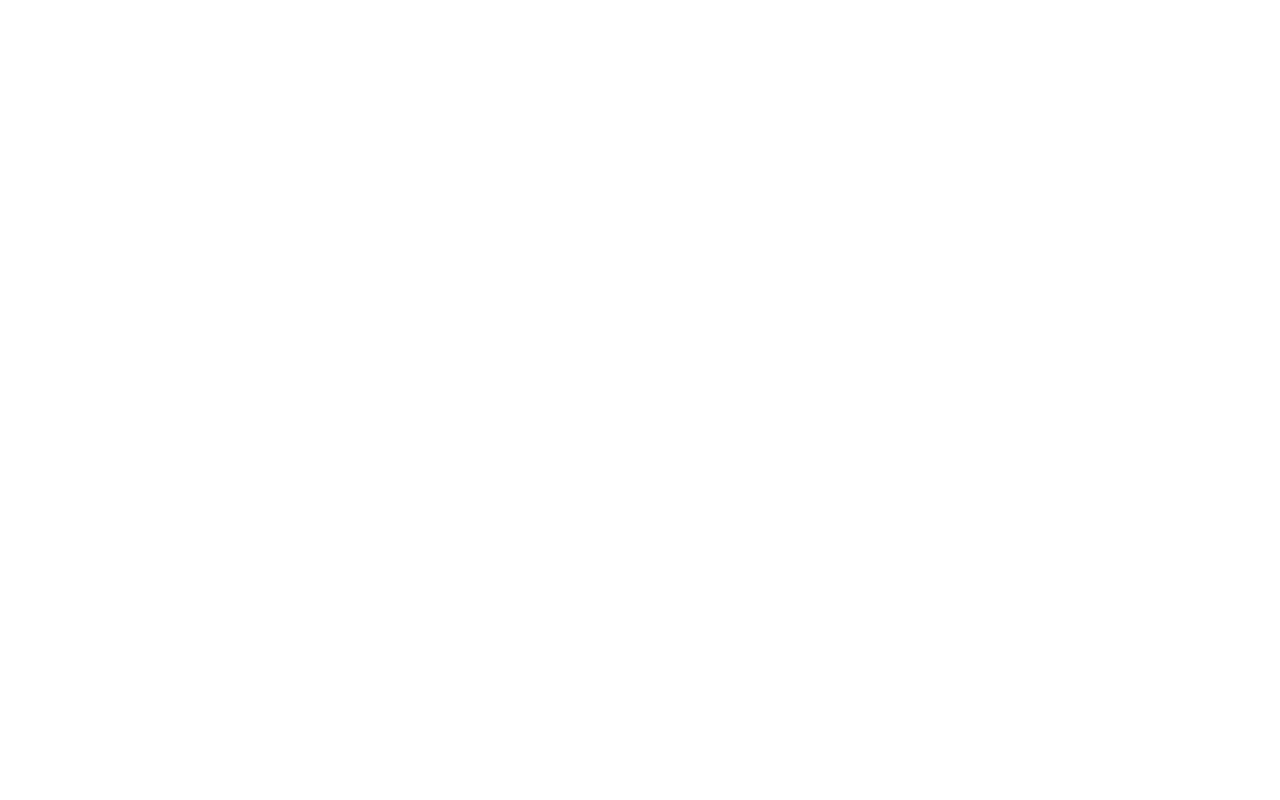
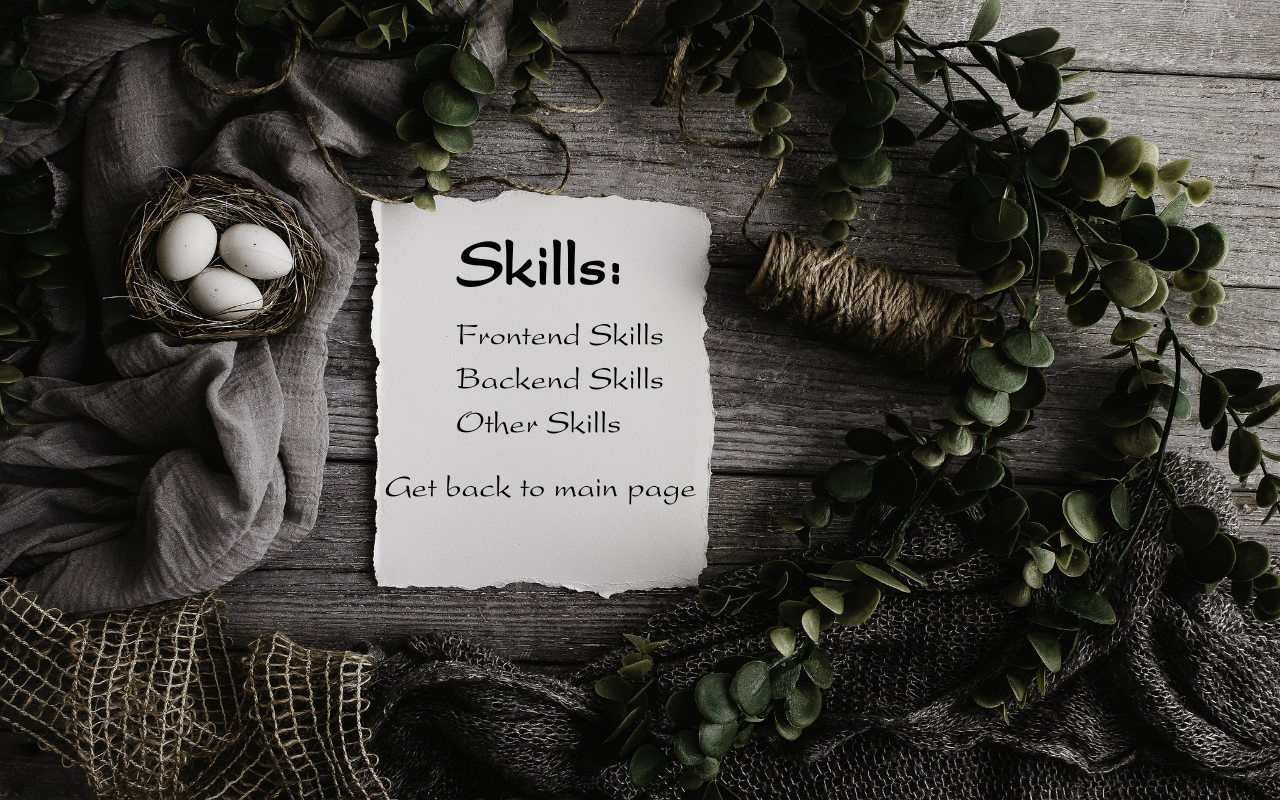
Before and after one commit to iTheRG/portfolio, a plain HTML site: page pages/skills.html in a window 1280 px wide. Drawn offline with Linux system fonts and the light colour scheme.

Commit message:
Skills Main Page added

```diff
--- a/css/skills.css
+++ b/css/skills.css
@@ -0,0 +1,74 @@
+@font-face{
+    font-family: 'President-Cyr';
+    src: url('../fonts/president-cyr.ttf') format('truetype');
+}
+
+*{
+    margin: 0;
+    padding: 0;
+    box-sizing: border-box;
+    font-family: 'President-Cyr', arial;
+}
+
+.wrapper {
+    width: 100%;
+    height: 100vh;
+    display: flex;
+    flex-direction: column;
+    justify-content: center;
+    align-items: center;
+}
+
+img {
+    width: 100%;
+    height: 100%;
+    position: absolute;
+}
+
+.navigation-list {
+    position: relative;
+    z-index: 1;
+    font-size: 2rem;
+    left: -80px;
+}
+
+.navigation-list ul {
+    list-style: none;
+    position: relative;
+    top: -40px;
+}
+
+.navigation-list ul a {
+    text-decoration: none;
+    color: black;
+}
+
+.navigation-list ul a:hover {
+    color:rgb(22, 170, 22);
+}
+
+.title {
+    position: relative;
+    top: -40px;
+}
+
+.backToMain {
+    position: relative;
+    left: -80px;
+    z-index: 1;
+    width: 350px;
+}
+
+.backToMain a {
+    text-decoration: none;
+    font-size: 2rem;
+    color: black;
+    position: relative;
+    top: -20px;
+}
+
+.backToMain a:hover {
+    background-color: #000;
+    border-radius: 5px;
+    color: white;
+}
--- a/pages/skills.html
+++ b/pages/skills.html
@@ -4,9 +4,23 @@
     <meta charset="UTF-8">
     <meta http-equiv="X-UA-Compatible" content="IE=edge">
     <meta name="viewport" content="width=device-width, initial-scale=1.0">
-    <title>Document</title>
+    <title>Skills</title>
+    <link rel="stylesheet" href="../css/skills.css">
 </head>
 <body>
-
+    <div class="wrapper">
+        <img src="../images/bg_skills.jpg" alt="bg_skills">
+        <div class="navigation-list">
+            <h1 class="title">Skills:</h1>
+            <ul>
+                <a href="#"><li>Frontend Skills</li></a>
+                <a href="#"><li>Backend Skills</li></a>
+                <a href="#"><li>Other Skills</li></a>
+            </ul>
+        </div>
+        <div class="backToMain">
+            <a href="../index.html">Get back to main page</a>
+        </div>
+    </div>
 </body>
 </html>
```
Also changed, not shown: index.html (+1 -1 lines), images/bg_skills.jpg (added).
